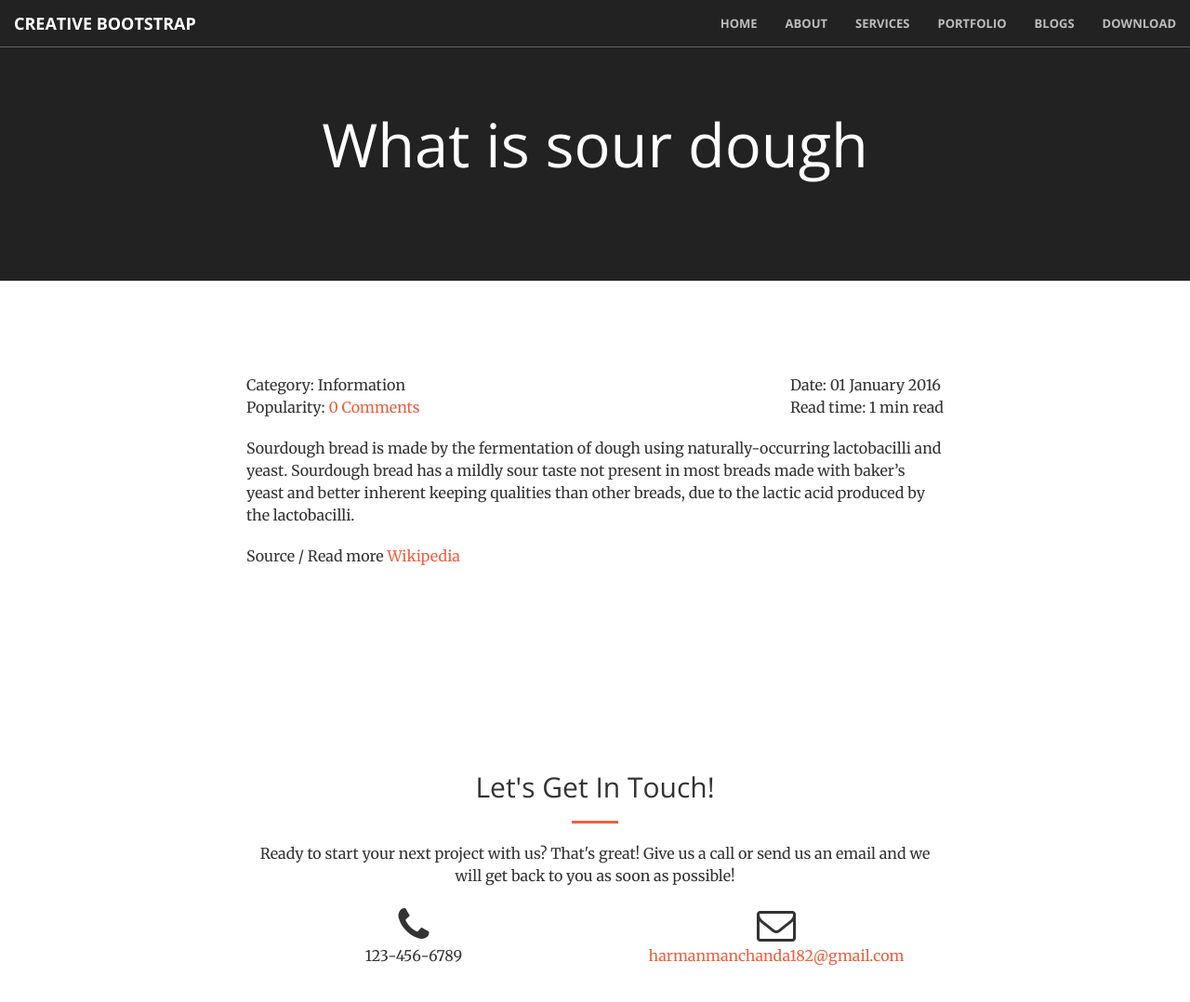
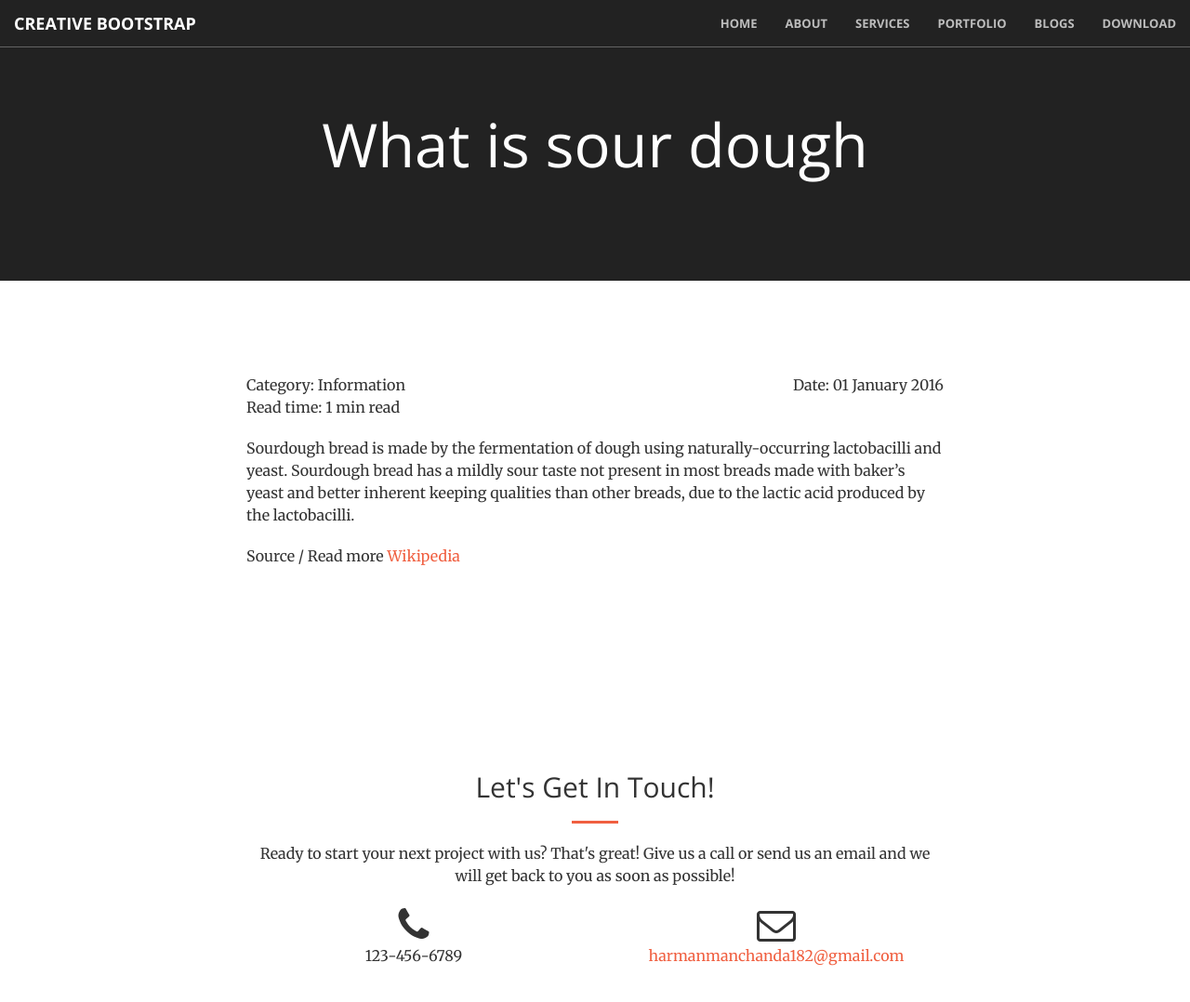
Before and after one commit to IamManchanda/creative-bootstrap, a Jekyll site: the page built from _posts/2016-01-01-what-is-sour-dough.md, in a window 1280 px wide and 1160 px high. Shown: the top 1078 px of the window at 93% size. Built offline with Jekyll 4.4.1, drawn with Linux system fonts in a browser that asks for light colours; comment, search, counter and statistics services are not loaded.

Commit message:
comment counter not working so removing

```diff
--- a/_includes/scripts.html
+++ b/_includes/scripts.html
@@ -10,6 +10,3 @@
 
 <!-- Custom Theme JavaScript -->
 <script src="{{ site.baseurl }}/js/creative.js"></script>
-
-<!-- Disqus Code -->
-<script id="dsq-count-scr" src="//https-iammanchanda-github-io-creative-bootstrap.disqus.com/count.js" async></script>
--- a/_layouts/post.html
+++ b/_layouts/post.html
@@ -9,15 +9,7 @@ layout: page
 	    		<div class="col-md-6">
 	    			<p class="pull-left">
 	    				Category: {{ page.category }} <br>
-	    				{% if page.comments %}
-				      		Popularity: <a href="https://iammanchanda.github.io/creative-bootstrap/{{ page.url }}#disqus_thread">0 Comments</a>
-				      	{% endif %}
-					</p>
-	    		</div>
-	    		<div class="col-md-6">
-	    			<p class="pull-right">
-	    				Date: {{ page.date | date: "%d %B %Y" }} <br>
-				      	Read time:
+	    				Read time:
 							{% assign words = content | number_of_words %}
 							{% if words < 360 %}
 								1 min
@@ -25,6 +17,11 @@ layout: page
 								{{ words | divided_by: 180 }} mins
 							{% endif %}
 						read
+					</p>
+	    		</div>
+	    		<div class="col-md-6">
+	    			<p class="pull-right">
+	    				Date: {{ page.date | date: "%d %B %Y" }}
 	    			</p>
 	    		</div>
 	    	</div>
```
